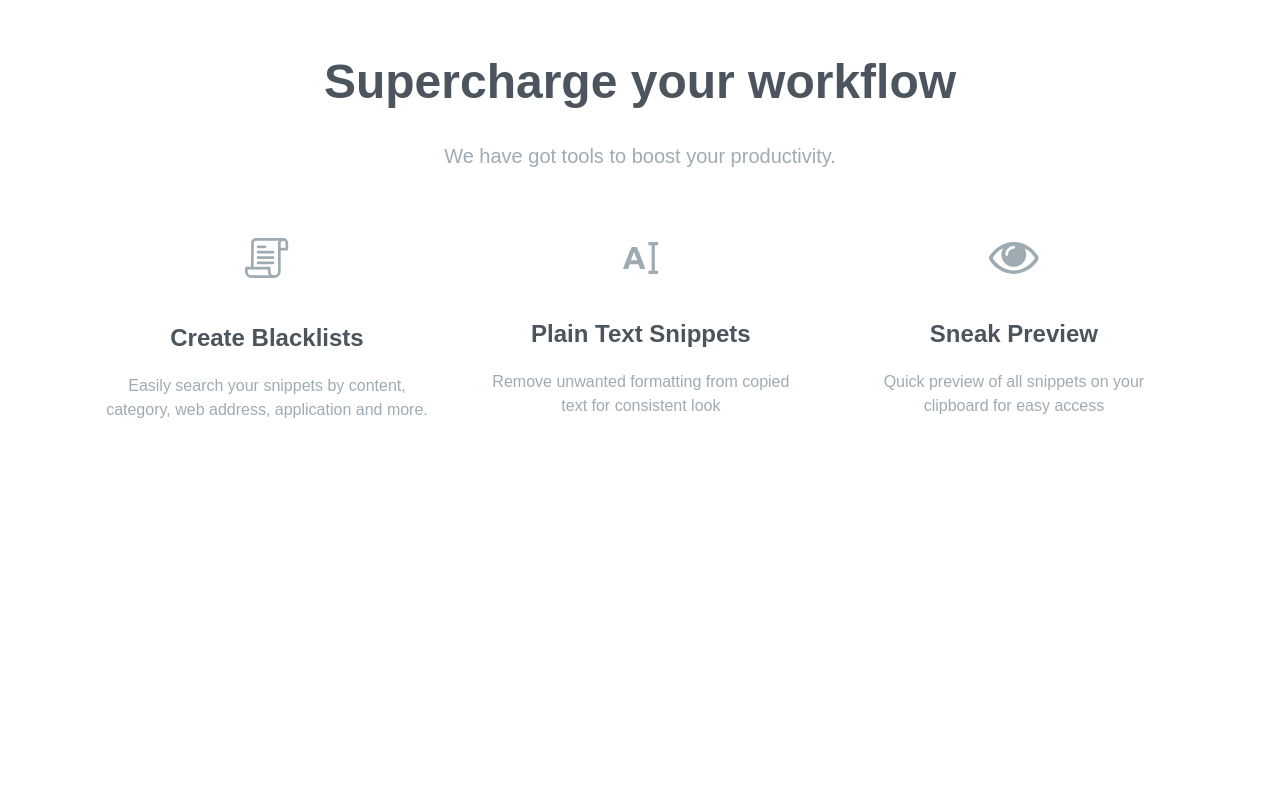
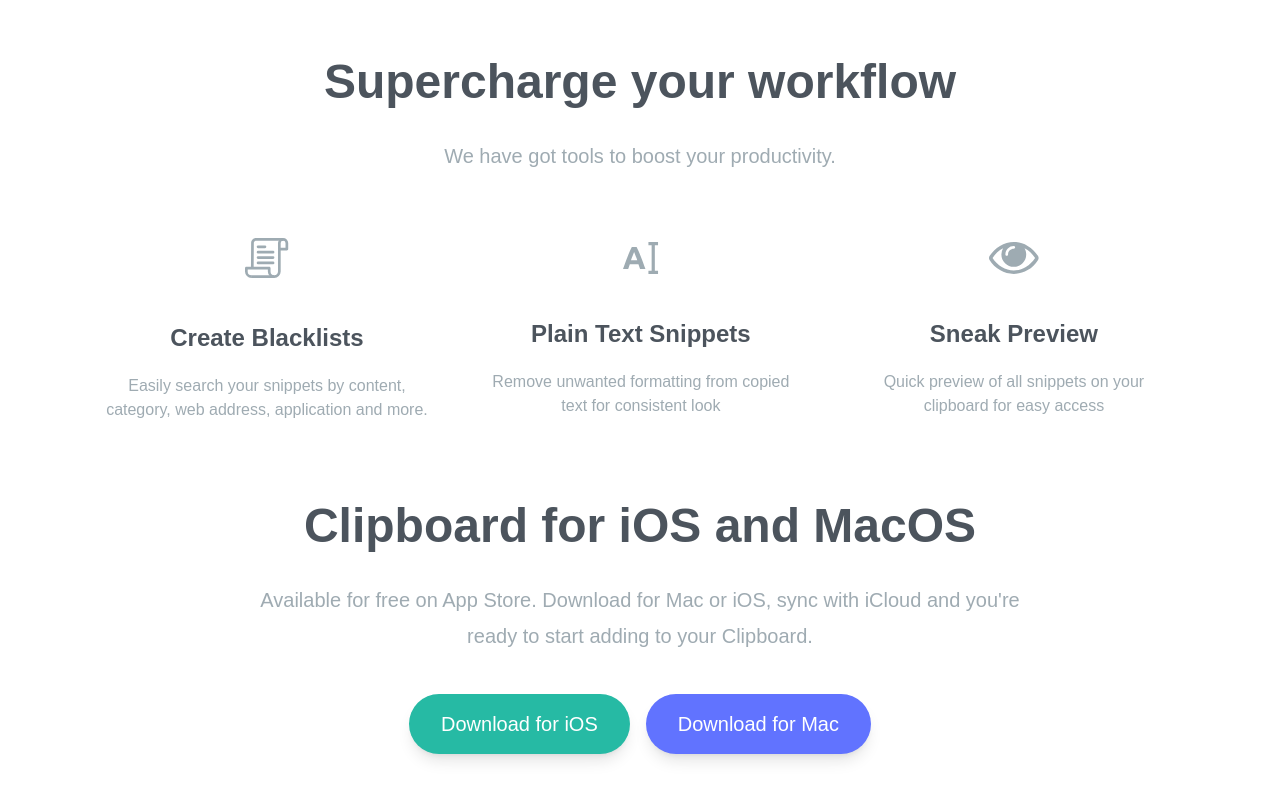
Before and after one commit to AhmedNazar32/Clipboard-Project, a website: page index.html in a window 1280 px wide. Shown: the part 2618-3418 px from the top of the page. Before the commit the page ends 3120 px from the top, so only its background shows below. Drawn offline with Linux system fonts and the light colour scheme; a web font is replaced by a local one.

Commit message:
Finished Bottom CTA section

```diff
--- a/index.html
+++ b/index.html
@@ -171,6 +171,26 @@
 
         </div>
 
+
+
+      </div>
+    </section>
+
+    <!-- Section Bottom-->
+
+    <section id="bottom">
+
+      <div class="section-container my-20">
+          <h3>Clipboard for iOS and MacOS</h3>
+          <p class="section-content mb-10">
+            Available for free on App Store. Download for Mac or iOS, sync with iCloud
+            and you're ready to start adding to your Clipboard.
+          </p>
+
+          <div class="button-container">
+            <a href='#' class="p-4 px-8 rounded-full shadow-lg bg-strongCyan hover:opacity-80 duration-200">Download for iOS</a>
+            <a href='#' class="p-4 px-8 rounded-full shadow-lg bg-lightBlue hover:opacity-80 duration-200">Download for Mac</a>
+          </div>
       </div>
 
 
@@ -179,5 +199,6 @@
 
 
 
+
   </body>
 </html>
```
Also changed, not shown: css/style.css.
